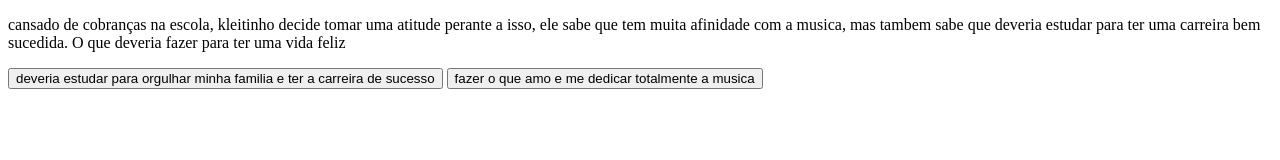
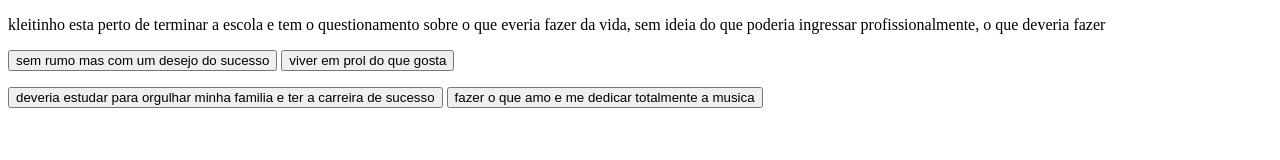
Before and after one commit to papadopoulus06/joguin, a plain HTML site: page index.html in a window 1280 px wide. Drawn offline with Linux system fonts and the light colour scheme.

Commit message:
Update index.html

```diff
--- a/index.html
+++ b/index.html
@@ -8,11 +8,18 @@
 <body>
 <main>
     <div class="passo" id="passo 0">
-        <p>cansado de cobranças na escola, kleitinho decide tomar uma atitude perante a isso, ele sabe que tem muita afinidade com a musica, mas tambem sabe que deveria estudar para ter uma carreira bem sucedida. O que deveria fazer para ter uma vida feliz</p>
-        <button class="btn-proximo" data-proximo="1">deveria estudar para orgulhar minha familia e ter a carreira de sucesso </button>
-        <button class="btn-proximo" data-proximo="2">fazer o que amo e me dedicar totalmente a musica </button>
+        <p> kleitinho esta perto de terminar a escola e tem o questionamento sobre o que everia fazer da vida, sem ideia do que poderia ingressar profissionalmente, o que deveria fazer </p>
+        <button class="btn-proximo" data-proximo="1"> sem rumo mas com um desejo do sucesso </button>
+        <button class="btn-proximo" data-proximo="2"> viver em prol do que gosta </button>
 
     </div>
+    <div class="passo" id="passo 1">
+        <p></p>
+        <button class="btn-proximo" data-proximo="3">deveria estudar para orgulhar minha familia e ter a carreira de sucesso </button>
+        <button class="btn-proximo" data-proximo="4">fazer o que amo e me dedicar totalmente a musica </button>
+
+    </div>
+
 </main>
 
 
```
